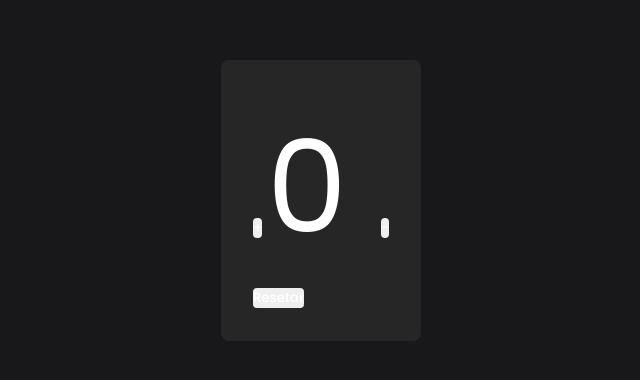
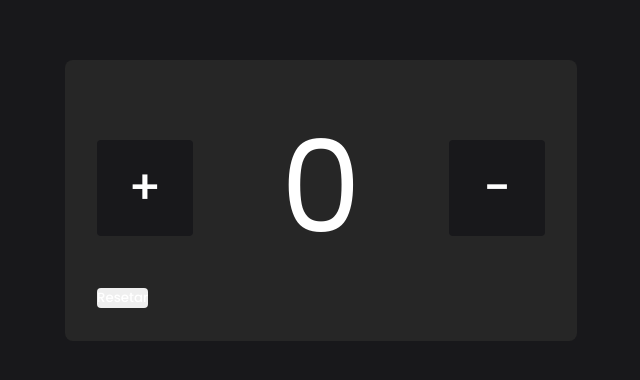
Before and after one commit to LuisFernandoRufato/contador, a plain HTML site: page index.html in a window 1280 px wide. Shown: the part 200-580 px from the top of the page, without its empty margins (319-959 px from the left). Drawn offline with Linux system fonts and the light colour scheme.

Commit message:
editando projeto

```diff
--- a/src/css/style.css
+++ b/src/css/style.css
@@ -21,6 +21,11 @@ body {
     border-radius: 8px;
 }
 
+#counter div {
+    display: flex;
+    align-items: center;
+}
+
 #value {
     font-size: 8rem;
     color: #fff;
@@ -34,8 +39,22 @@ button {
     color: #fff;
     font-weight: 500;
     cursor: pointer;
+    transition: opacity .3s;
 }
 
 button:hover {
     opacity: .8;
 }
+
+.count-button {
+    width: 6rem;
+    height: 6rem;
+    font-size: 3rem;
+    background-color: #18181b;
+    margin-right: 1rem;
+}
+
+.count-button:last-child {
+    margin-right: 0rem;
+    margin-left: 1rem;
+}
```
